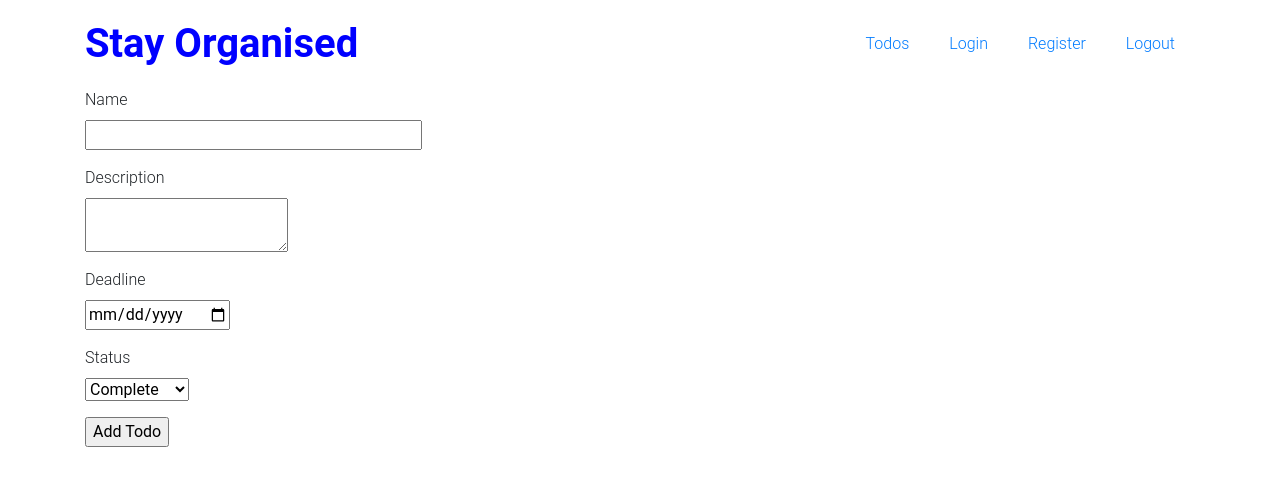
After one commit to ChristopherPy/TodoList, a Flask app: page /add_subtodo/1 in a window 1280 px wide. The commit adds this page. Shown: the top 486 px of the page. Run offline with Flask 2, Linux system fonts and the light colour scheme; the visitor is signed in with stand-in values (Sample User, id 1); data comes from the database, SQL or seed files in the repository; data that the repository does not hold is empty; some libraries are stand-ins or nearby versions.

Commit message:
-Updated Todo -SubTodo added

```diff
--- a/todo_app/__init__.py
+++ b/todo_app/__init__.py
@@ -23,11 +23,7 @@ login_manager.init_app(app)
 
 from todo_app.api.models import User
 
+
 @login_manager.user_loader
 def load_user(user_id):
     return User.query.get(int(user_id))
-
-
-@app.route('/index')
-def home():
-    return "Initial File"
--- a/todo_app/api/models.py
+++ b/todo_app/api/models.py
@@ -21,6 +21,12 @@ class Todo(db.Model):
     deadline = db.Column(db.DateTime())
     status = db.Column(db.String(255))
     todo_owner = db.Column(db.Integer, db.ForeignKey('user.id'))
+    parent_id = db.Column(db.Integer, db.ForeignKey('todo.id'))
+    children = db.relationship(
+        'Todo',
+        backref=db.backref('parent', remote_side=[id]),
+        cascade='all,delete'
+    )
 
     def __repr__(self):
         return f'ToDo: {self.todo_name} [{self.deadline}]'
--- a/todo_app/api/views.py
+++ b/todo_app/api/views.py
@@ -54,7 +54,8 @@ def add_todo():
                         description=form.description.data,
                         deadline=form.deadline.data,
                         status=form.status.data,
-                        todo_owner=user.id)
+                        todo_owner=user.id,
+                        parent_id=None)
             db.session.add(todo)
             db.session.commit()
             return redirect('/todos')
@@ -75,8 +76,6 @@ def edit_todo(id):
     form = EditTodoForm()
     todo = Todo.query.filter_by(id=id, todo_owner=current_user.id).first()
 
-
-# -------------------- TO NIE DZIAŁA TAK JAK POWINNO------------
     if request.method == 'POST':
         if form.submit.data:
             todo.todo_name = form.todo_name.data
@@ -105,3 +104,26 @@ def delete(id):
         abort(404)
 
     return render_template('delete_todo.html', todo=todo)
+
+
+@todos.route('/add_subtodo/<int:id>', methods=['GET', 'POST'])
+def add_subtodo(id):
+    parent_todo = Todo.query.filter_by(
+        id=id, todo_owner=current_user.id).first()
+    form = TodoForm()
+    if request.method == 'GET':
+        return render_template('add_subtodo.html',
+                               form=form,
+                               parent_todo=parent_todo)
+    if request.method == 'POST':
+        user = current_user
+        if form.validate_on_submit:
+            subtodo = Todo(todo_name=form.todo_name.data,
+                           description=form.description.data,
+                           deadline=form.deadline.data,
+                           status=form.status.data,
+                           todo_owner=user.id,
+                           parent_id=parent_todo.id)
+            db.session.add(subtodo)
+            db.session.commit()
+            return redirect('/todos')
--- /dev/null
+++ b/todo_app/templates/add_subtodo.html
@@ -0,0 +1,28 @@
+{% extends 'base.html' %}
+{% block content %}
+<section class="container">
+    <div class="row">
+        <div class="col">
+            <form action="" method="post">
+                <p>
+                    {{ form.todo_name.label }}<br>
+                    {{ form.todo_name(size=32) }}
+                </p>
+                <p>
+                    {{ form.description.label }}<br>
+                    {{ form.description(size=64)}}
+                </p>
+                <p>
+                    {{ form.deadline.label }}<br>
+                    {{ form.deadline(size=32) }}
+                </p>
+                <p>
+                    {{ form.status.label }}<br>
+                    {{ form.status()}}
+                </p>
+                <p>{{ form.submit() }}</p>
+            </form>
+        </div>
+    </div>
+</section>
+{% endblock %}
--- a/todo_app/templates/todos.html
+++ b/todo_app/templates/todos.html
@@ -18,8 +18,12 @@
             <br>
             <p>Status: {{ todo.status }}</p>
             <br>
+            <p>Parent: {{ todo.parent_id }}</p>
             <a href="{{ url_for('todos.edit_todo', id = todo.id) }}">
                 <button class="add_button ">Edit Todo</button>
+            </a>
+            <a href="{{ url_for('todos.add_subtodo', id = todo.id) }}">
+                <button class="add_button">Add SubTodo</button>
             </a>
             <a href="{{ url_for('todos.delete', id = todo.id) }}">
                 <button class="add_button ">Delete Todo</button>
```
Also changed, not shown: run.py (line endings or trailing spaces), todo_app/api/__init__.py (deleted), todo_app/api/forms.py (line endings or trailing spaces).
